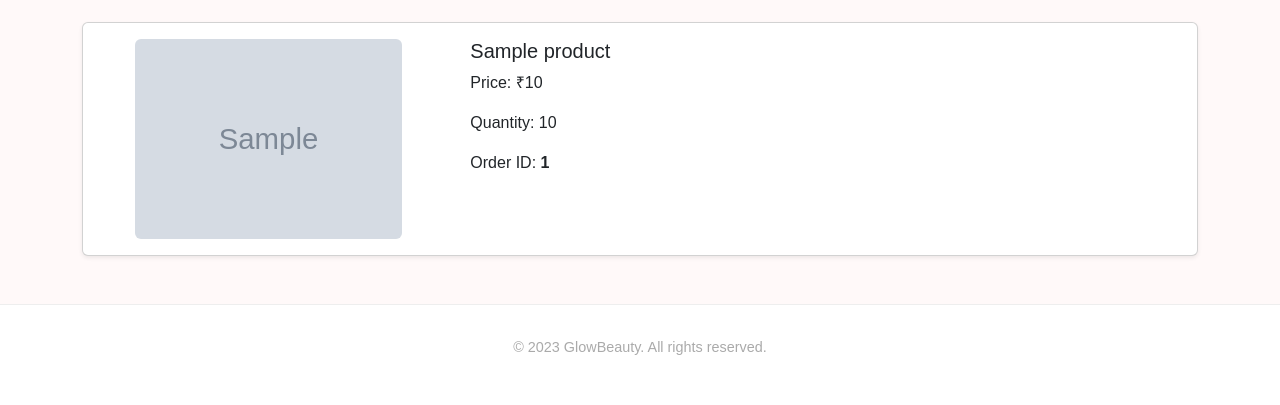
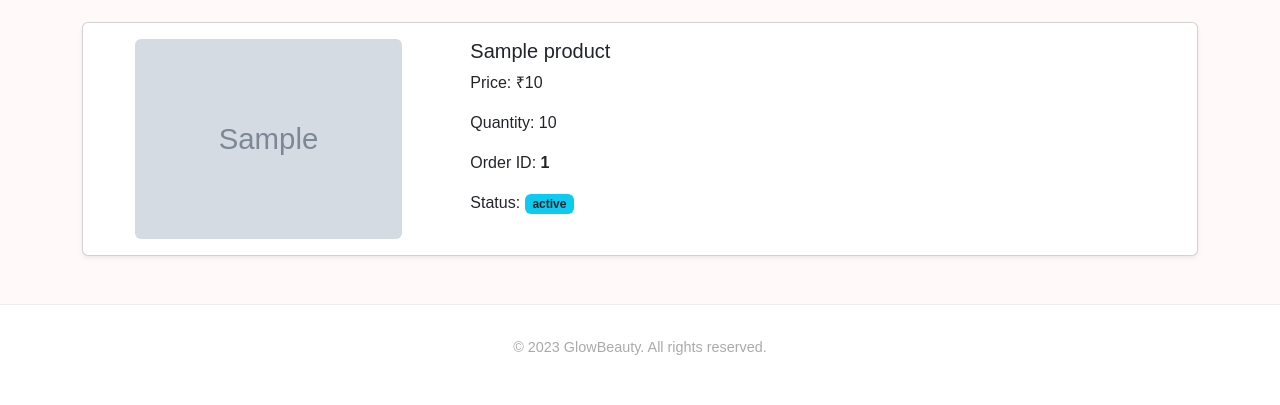
Before and after one commit to Snehakolape21/GlowBeauty_Cosmetics_Store, a Django app: page /myorder in a window 1280 px wide. Shown: the part 176-581 px from the top of the page. Run offline with Django 5.2, Linux system fonts and the light colour scheme; a user stored in the database is signed in; tables that the repository leaves empty hold one stand-in row (values such as "Sample post"); grey boxes marked "Sample" are stand-in pictures.

Commit message:
first commit

```diff
--- a/cosmeticapp/admin.py
+++ b/cosmeticapp/admin.py
@@ -9,6 +9,7 @@ class ProductAdmin(admin.ModelAdmin):
 class OrderAdmin(admin.ModelAdmin):
     list_display=['id','orderid', 'userid', 'productid', 'quantity', 'order_date']
     list_filter=['userid', 'productid']
+    search_fields = ['orderid', 'userid__username']
 
 class CartAdmin(admin.ModelAdmin):
     list_display=['id', 'uid', 'productid', 'quantity']
--- a/cosmeticapp/models.py
+++ b/cosmeticapp/models.py
@@ -16,6 +16,8 @@ class Order(models.Model):
     productid = models.ForeignKey(product, on_delete=models.CASCADE)
     quantity = models.IntegerField(default=1)
     order_date = models.DateTimeField(auto_now_add=True)
+    status = models.CharField(max_length=100, default='Pending')
+
 
 
 
--- a/templates/myorder.html
+++ b/templates/myorder.html
@@ -17,6 +17,12 @@
                             <p class="card-text">Price: ₹{{ order.productid.price }}</p>
                             <p class="card-text">Quantity: {{ order.quantity }}</p>
                             <p class="card-text">Order ID: <strong>{{ order.orderid }}</strong></p>
+
+                            {# NEW — order-status badge #}
+                            <p class="card-text">
+                                Status:
+                                <span class="badge bg-info text-dark">{{ order.status }}</span>
+                            </p>
                         </div>
                     </div>
                 </div>
@@ -27,5 +33,4 @@
     {% endif %}
 </div>
 
-
 {% endblock %}
```
Also changed, not shown: cosmeticapp/migrations/0006_order_status.py (added), cosmeticapp/views.py (line endings or trailing spaces), templates/addtocart.html (line endings or trailing spaces), templates/confirmorder.html (line endings or trailing spaces), templates/header.html (line endings or trailing spaces), templates/pay.html (line endings or trailing spaces).
